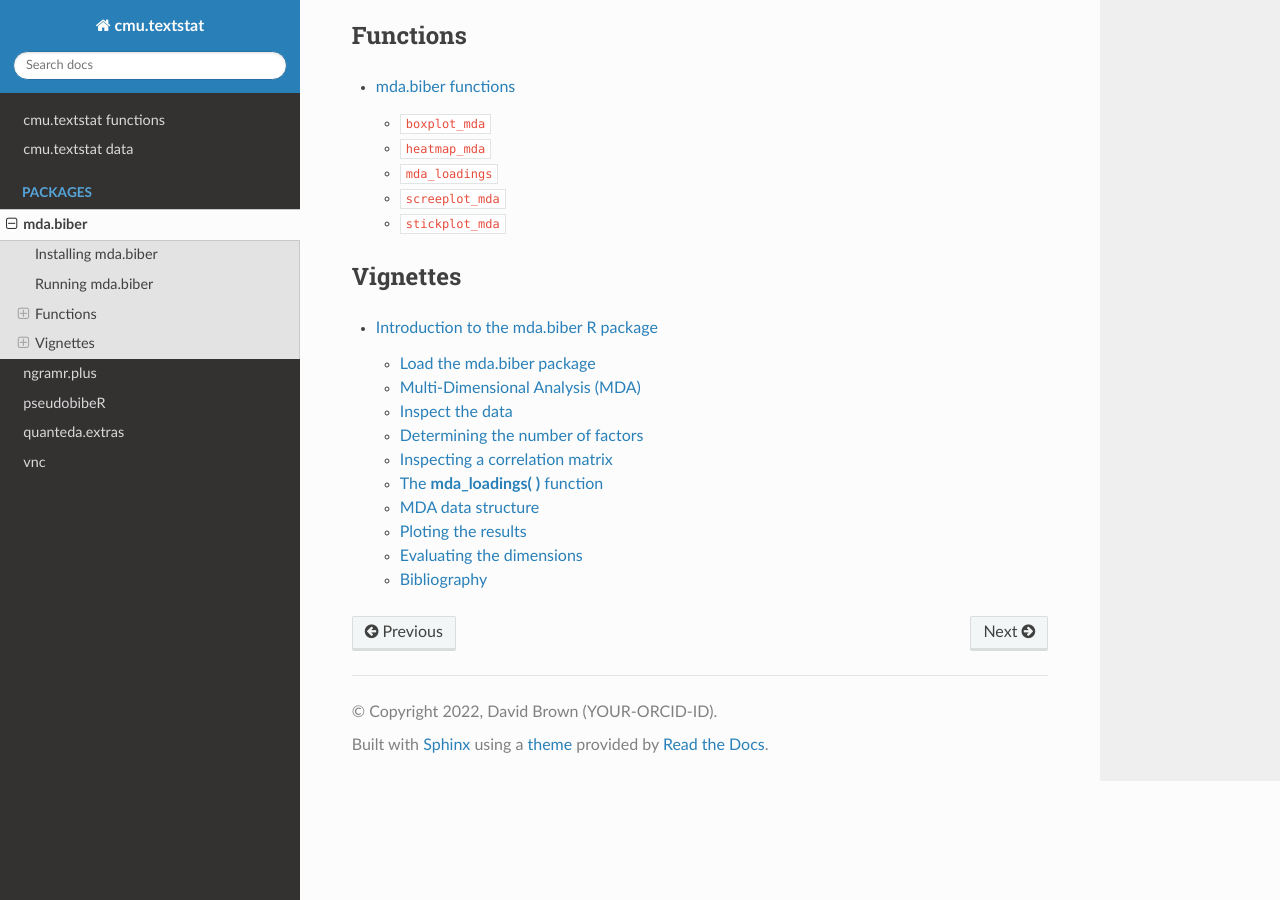
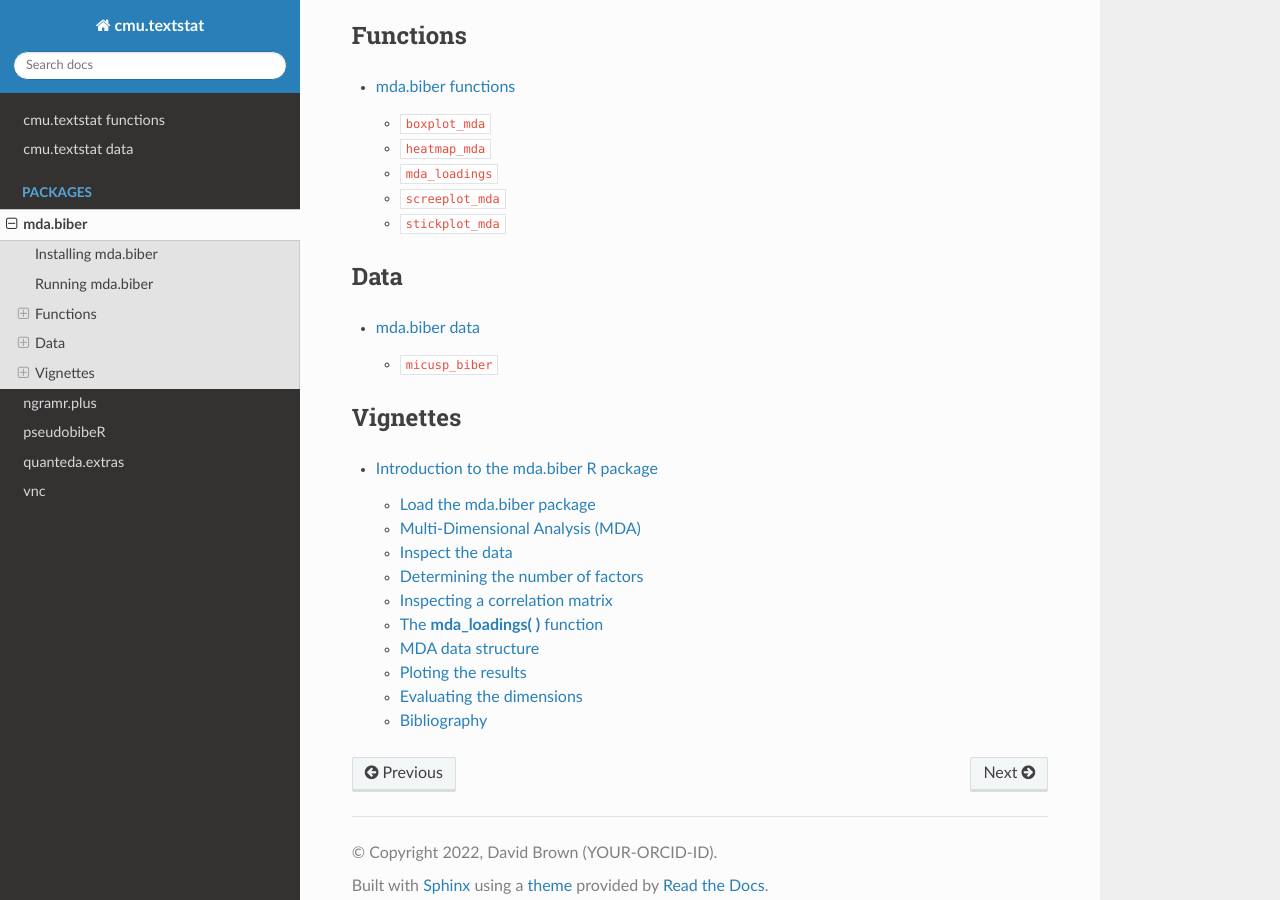
Before and after one commit to browndw/cmu-textstat-docs, a Sphinx documentation site: the page built from docs/mda.biber/mda.biber.md, in a window 1280 px wide and 900 px high, scrolled down 1336 px. Built offline with Sphinx 7.4.7 and the Read the Docs theme 2.0.0, drawn with Linux system fonts in a browser that asks for light colours.

Commit message:
Update mda.biber.md

````diff
--- a/docs/mda.biber/mda.biber.md
+++ b/docs/mda.biber/mda.biber.md
@@ -45,6 +45,14 @@ attributes(m)$group_means
 functions/functions.md
 ```
 
+## Data
+
+```{toctree}
+:maxdepth: 2
+
+data/data
+```
+
 ## Vignettes
 
 ```{toctree}
````
